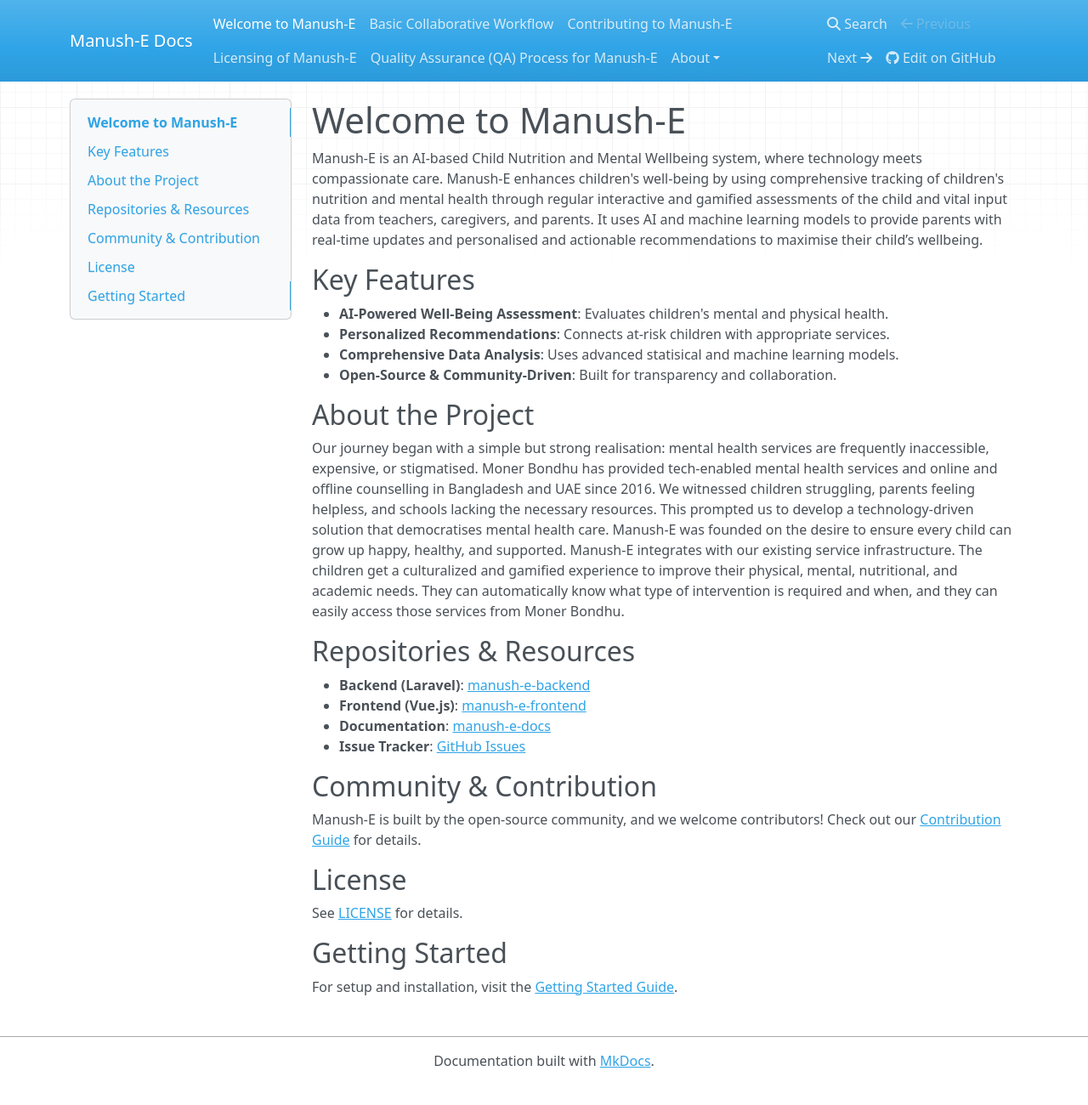
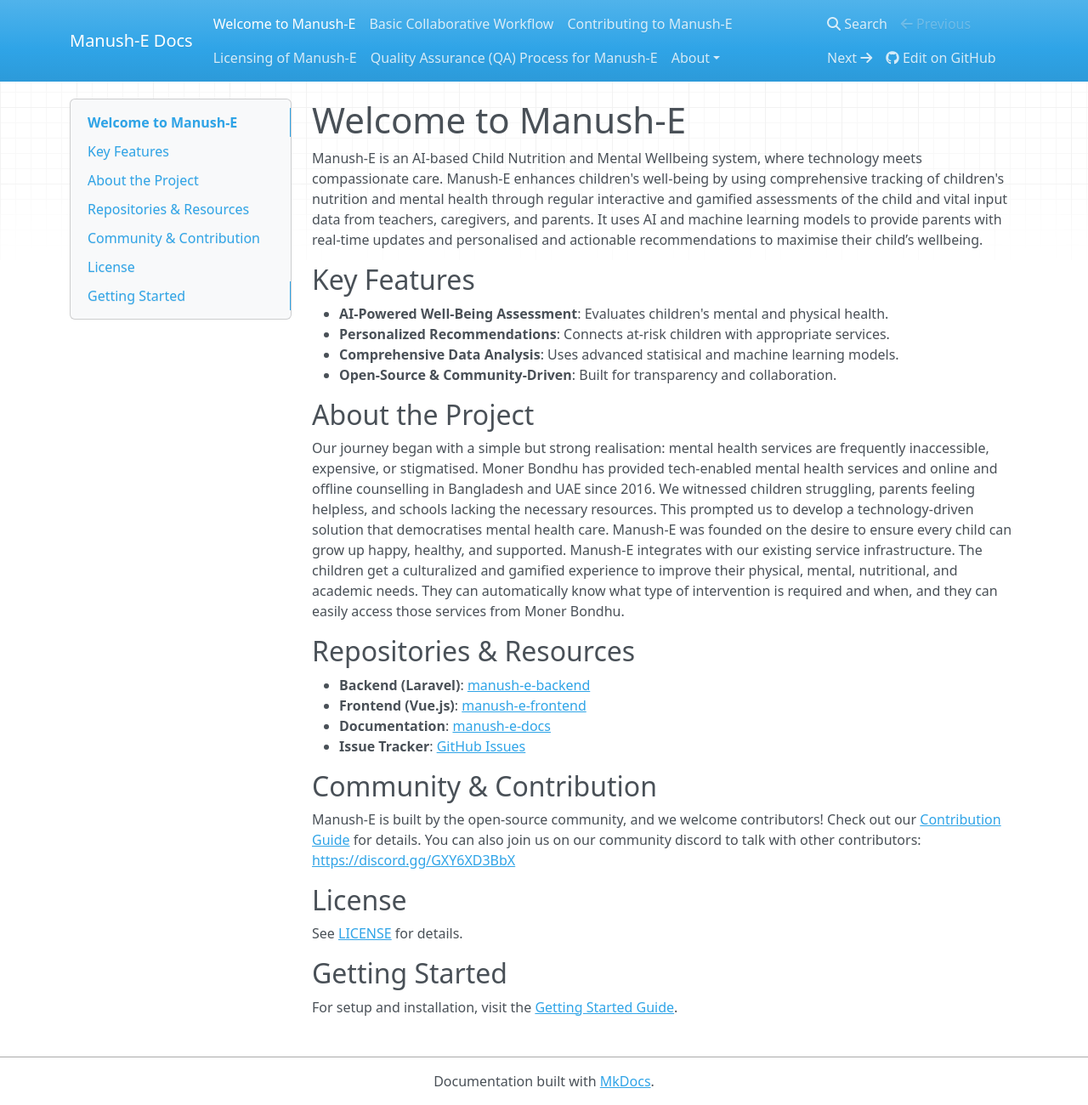
Before and after one commit to Moner-Bondhu/manush-e-docs, an MkDocs documentation site: the page built from docs/index.md, in a window 1280 px wide and 1300 px high. Shown: the whole window at 85% size. Built offline with MkDocs 1.6.1, drawn with Linux system fonts in a browser that asks for light colours; nearby versions of some CDN libraries.

Commit message:
Added discord link

```diff
--- a/docs/index.md
+++ b/docs/index.md
@@ -1,31 +1,36 @@
 # Welcome to Manush-E
 
-Manush-E is an AI-based Child Nutrition and Mental Wellbeing system, where technology meets compassionate care.  Manush-E enhances children's well-being by using comprehensive tracking of children's nutrition and mental health through regular interactive and gamified assessments of the child and vital input data from teachers, caregivers, and parents. It uses AI and machine learning models to provide parents with real-time updates and personalised and actionable recommendations to maximise their child’s wellbeing.
-
+Manush-E is an AI-based Child Nutrition and Mental Wellbeing system, where technology meets compassionate care. Manush-E enhances children's well-being by using comprehensive tracking of children's nutrition and mental health through regular interactive and gamified assessments of the child and vital input data from teachers, caregivers, and parents. It uses AI and machine learning models to provide parents with real-time updates and personalised and actionable recommendations to maximise their child’s wellbeing.
 
 ## Key Features
+
 - **AI-Powered Well-Being Assessment**: Evaluates children's mental and physical health.
 - **Personalized Recommendations**: Connects at-risk children with appropriate services.
 - **Comprehensive Data Analysis**: Uses advanced statisical and machine learning models.
 - **Open-Source & Community-Driven**: Built for transparency and collaboration.
 
 ## About the Project
+
 Our journey began with a simple but strong realisation: mental health services are frequently inaccessible, expensive, or stigmatised. Moner Bondhu has provided tech-enabled mental health services and online and offline counselling in Bangladesh and UAE since 2016. We witnessed children struggling, parents feeling helpless, and schools lacking the necessary resources. This prompted us to develop a technology-driven solution that democratises mental health care.
 Manush-E was founded on the desire to ensure every child can grow up happy, healthy, and supported.
 Manush-E integrates with our existing service infrastructure. The children get a culturalized and gamified experience to improve their physical, mental, nutritional, and academic needs. They can automatically know what type of intervention is required and when, and they can easily access those services from Moner Bondhu.
 
+## Repositories & Resources
 
-## Repositories & Resources
 - **Backend (Laravel)**: [manush-e-backend](https://github.com/Moner-Bondhu/manush-e-mvp-1)
 - **Frontend (Vue.js)**: [manush-e-frontend](https://github.com/Moner-Bondhu/manush-e-mvp-1-backend)
 - **Documentation**: [manush-e-docs](https://github.com/Moner-Bondhu/manush-e-docs)
 - **Issue Tracker**: [GitHub Issues](https://github.com/Moner-Bondhu/manush-e-docs/issues)
 
 ## Community & Contribution
+
 Manush-E is built by the open-source community, and we welcome contributors! Check out our [Contribution Guide](contributing.md) for details.
+You can also join us on our community discord to talk with other contributors: [https://discord.gg/GXY6XD3BbX](https://discord.gg/GXY6XD3BbX)
 
 ## License
+
 See [LICENSE](license.md) for details.
 
 ## Getting Started
+
 For setup and installation, visit the [Getting Started Guide](getting-started.md).
```
